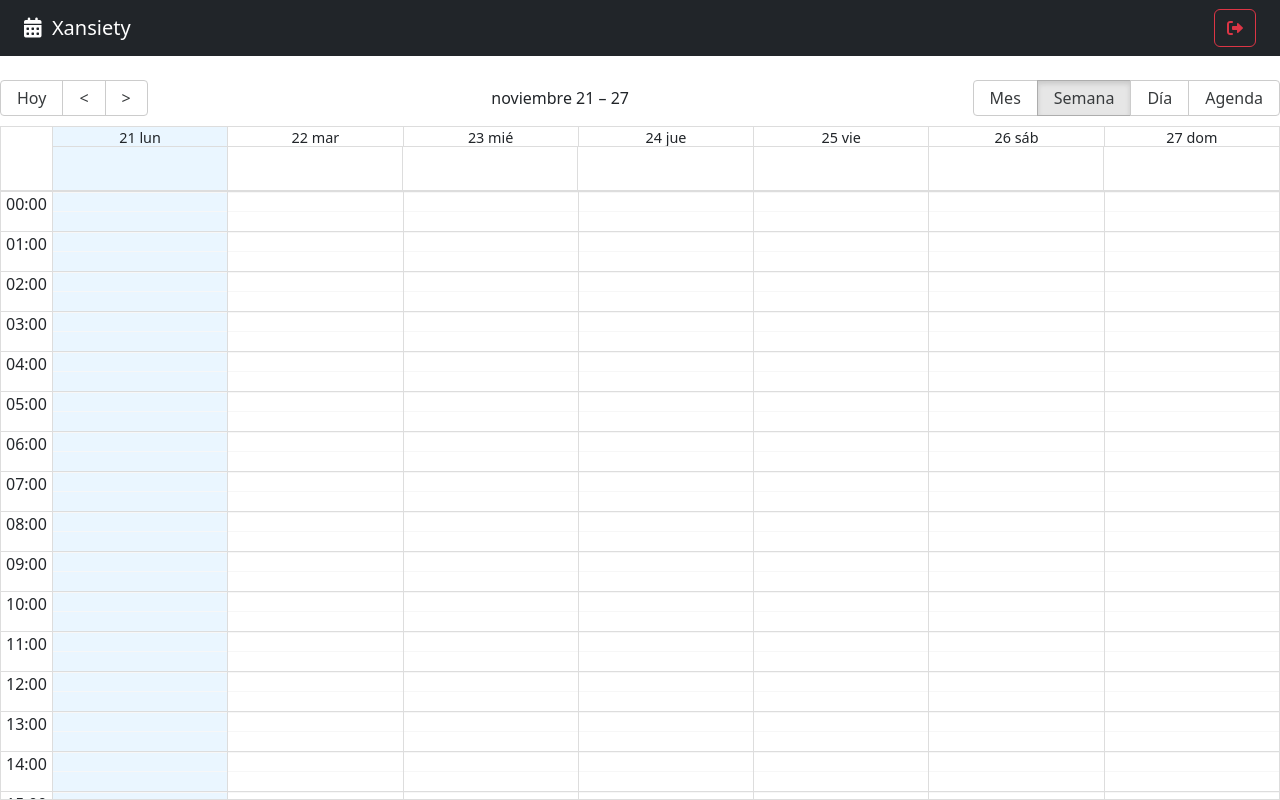
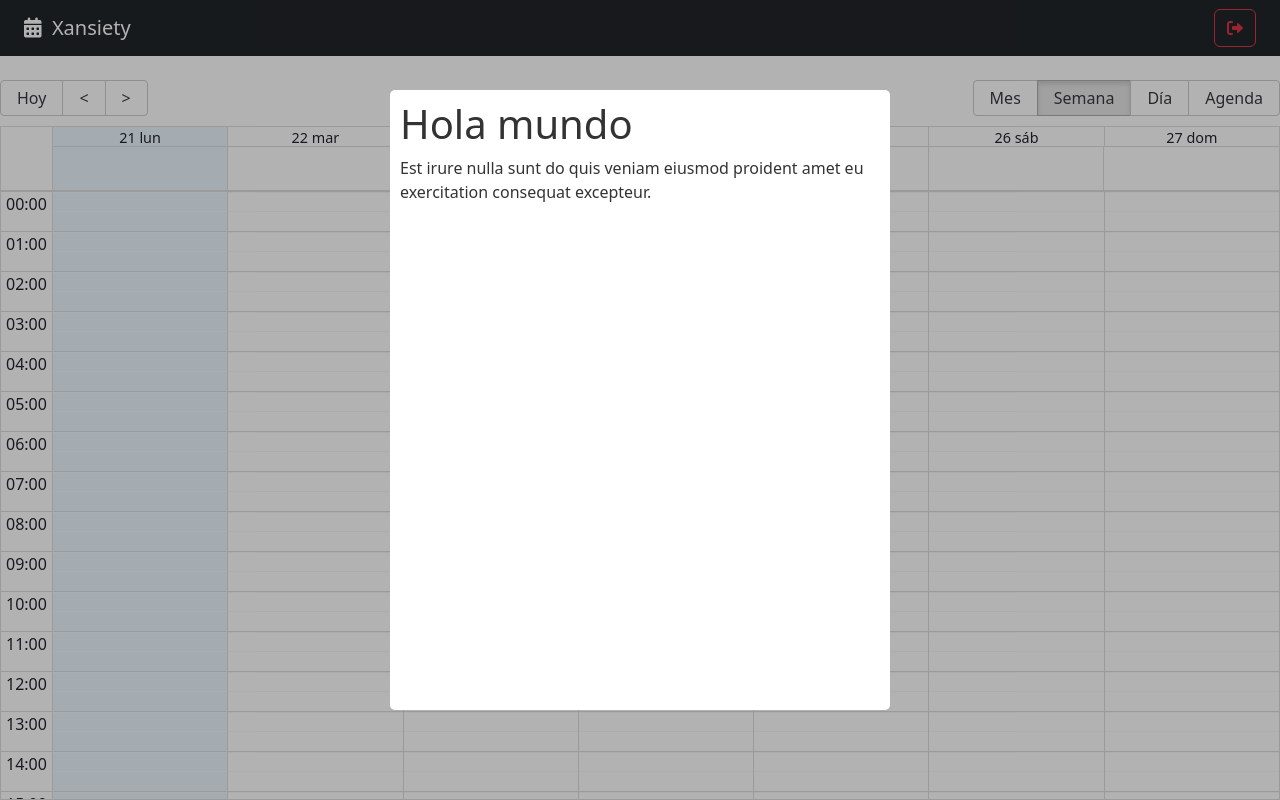
Before and after one commit to Xansiety/mern-calendar-app-frontend, a React (Vite) app: page /auth in a window 1280 px wide. Built offline with nearby package versions, Linux system fonts and the light colour scheme.

Commit message:
Calendario:Modal -> Añdiendo un modal sobre el calentario pt1

```diff
--- /dev/null
+++ b/src/calendar/components/CalendarModal.jsx
@@ -0,0 +1,40 @@
+import { useState } from "react";
+import Modal from "react-modal";
+
+const customStyles = {
+  content: {
+    top: "50%",
+    left: "50%",
+    right: "auto",
+    bottom: "auto",
+    marginRight: "-50%",
+    transform: "translate(-50%, -50%)",
+  },
+};
+
+Modal.setAppElement("#root");
+
+export const CalendarModal = () => {
+  const [modalIsOpen, setModalIsOpen] = useState(true);
+
+  const onCloseModal = () => {
+    setModalIsOpen(false);
+  };
+
+  return (
+    <Modal
+      isOpen={modalIsOpen}
+      onRequestClose={onCloseModal}
+      style={customStyles}
+      className="modal"
+      overlayClassName="modal-fondo"
+      closeTimeoutMS={200}
+    >
+      <h1>Hola mundo</h1>
+      <p>
+        Est irure nulla sunt do quis veniam eiusmod proident amet eu
+        exercitation consequat excepteur.
+      </p>
+    </Modal>
+  );
+};
--- a/src/calendar/components/index.js
+++ b/src/calendar/components/index.js
@@ -1,2 +1,3 @@
 export * from './CalendarEvent.jsx';
 export * from './NavBar.jsx';
+export * from './CalendarModal.jsx'
--- a/src/calendar/pages/CalendarPage.jsx
+++ b/src/calendar/pages/CalendarPage.jsx
@@ -1,7 +1,7 @@
 import { Calendar } from "react-big-calendar";
 import "react-big-calendar/lib/css/react-big-calendar.css";
 import { addHours } from "date-fns";
-import { NavBar, CalendarEvent } from "../";
+import { NavBar, CalendarEvent, CalendarModal } from "../";
 import { localizer, getMessagesCalendarES } from "../../helpers";
 import { useState } from "react";
 
@@ -20,8 +20,9 @@
 ];
 
 export const CalendarPage = () => {
-
-  const [lastView, setLastView] = useState(localStorage.getItem('lastView') || 'week')
+  const [lastView, setLastView] = useState(
+    localStorage.getItem("lastView") || "week"
+  );
 
   const eventStyleGetter = (event, start, end, isSelected) => {
     // console.log({ event, start, end, isSelected });
@@ -47,13 +48,13 @@
   };
 
   const onViewChange = (event) => {
-   localStorage.setItem("lastView", event);
-
+    localStorage.setItem("lastView", event);
   };
 
   return (
     <>
       <NavBar />
+
       <Calendar
         culture="es"
         localizer={localizer}
@@ -71,6 +72,8 @@
         onSelectEvent={onSelect}
         onView={onViewChange}
       />
+
+      <CalendarModal />
     </>
   );
 };
--- a/src/styles.css
+++ b/src/styles.css
@@ -0,0 +1,44 @@
+/* Modal */
+.ReactModalPortal > div {
+  opacity: 0;
+}
+
+.ReactModalPortal .ReactModal__Overlay {
+  align-items: center;
+  display: flex;
+  justify-content: center;
+  transition: opacity 0.2s ease-in-out;
+  z-index: 999;
+}
+
+.modal-fondo {
+  background-color: rgba(0, 0, 0, 0.3);
+  bottom: 0;
+  left: 0;
+  right: 0;
+  top: 0;
+  position: fixed;
+}
+
+.ReactModalPortal .ReactModal__Overlay--after-open {
+  opacity: 1;
+}
+
+.ReactModalPortal .ReactModal__Overlay--before-close {
+  opacity: 0;
+}
+
+.modal {
+  background: white;
+  border-radius: 5px;
+  color: rgb(51, 51, 51);
+  display: inline;
+  max-height: 620px;
+  max-width: 500px;
+  outline: none;
+  padding: 10px;
+}
+
+.fab {
+  z-index: 10;
+}
```
